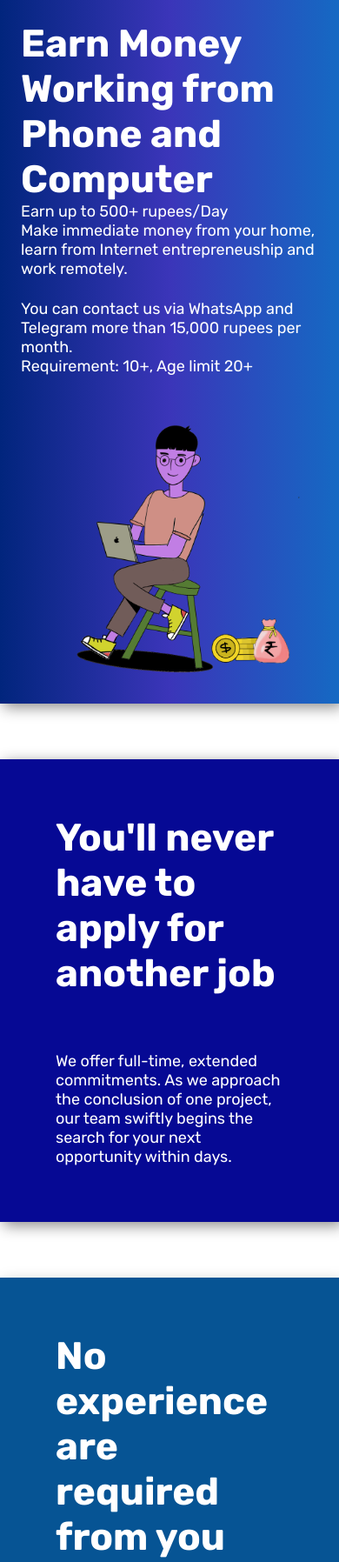
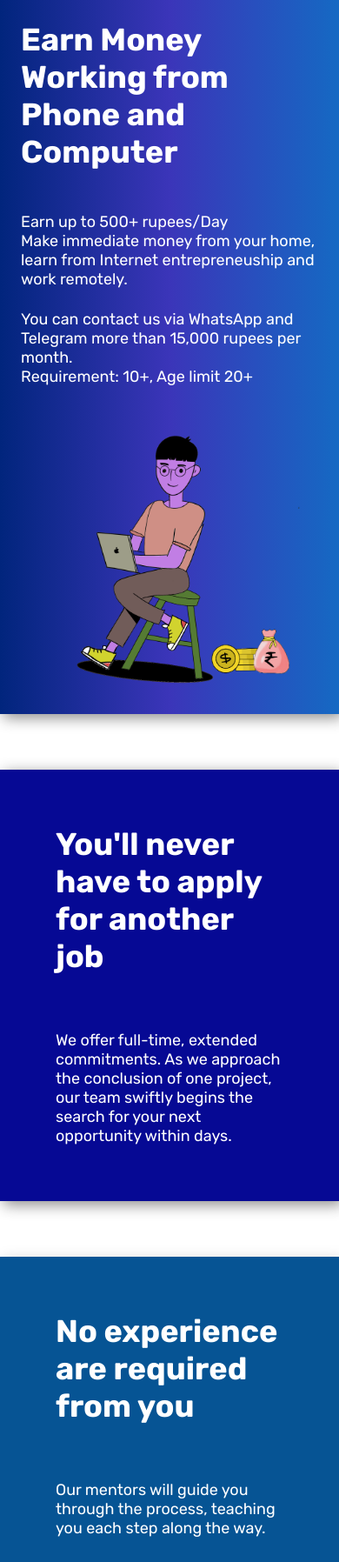
Before and after one commit to Dsmeshilmaring/banklistLearningDemo.com, a plain HTML site: page index.html in a window 390 px wide. Shown: the top 1796 px of the page at 87% size. Drawn offline with Linux system fonts and the light colour scheme.

Commit message:
Update style.css

```diff
--- a/style.css
+++ b/style.css
@@ -146,9 +146,13 @@ body {
 
 @media screen and (max-width: 34em) {
   .main_heading {
-    margin: 0px;
+    margin-bottom: 4.8rem;
     width: 100%;
-    font-size: 4.4rem;
+    font-size: 3.6rem;
+  }
+
+  .heading_secondary {
+    font-size: 3.6rem;
   }
 
   .heading-container {
@@ -182,4 +186,8 @@ body {
     width: 100vw;
     margin: 6.4rem 0px;
   }
+
+  .footer-heading-text {
+    font-size: 3.6rem;
+  }
 }
```
